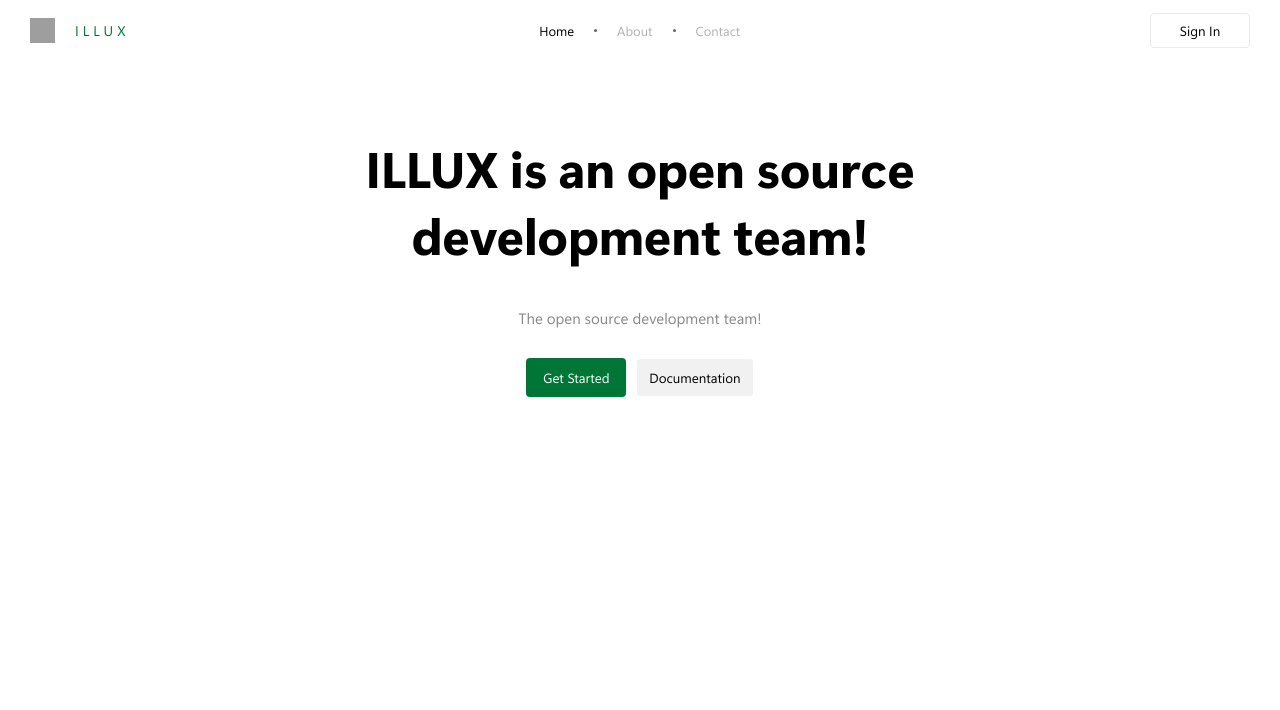
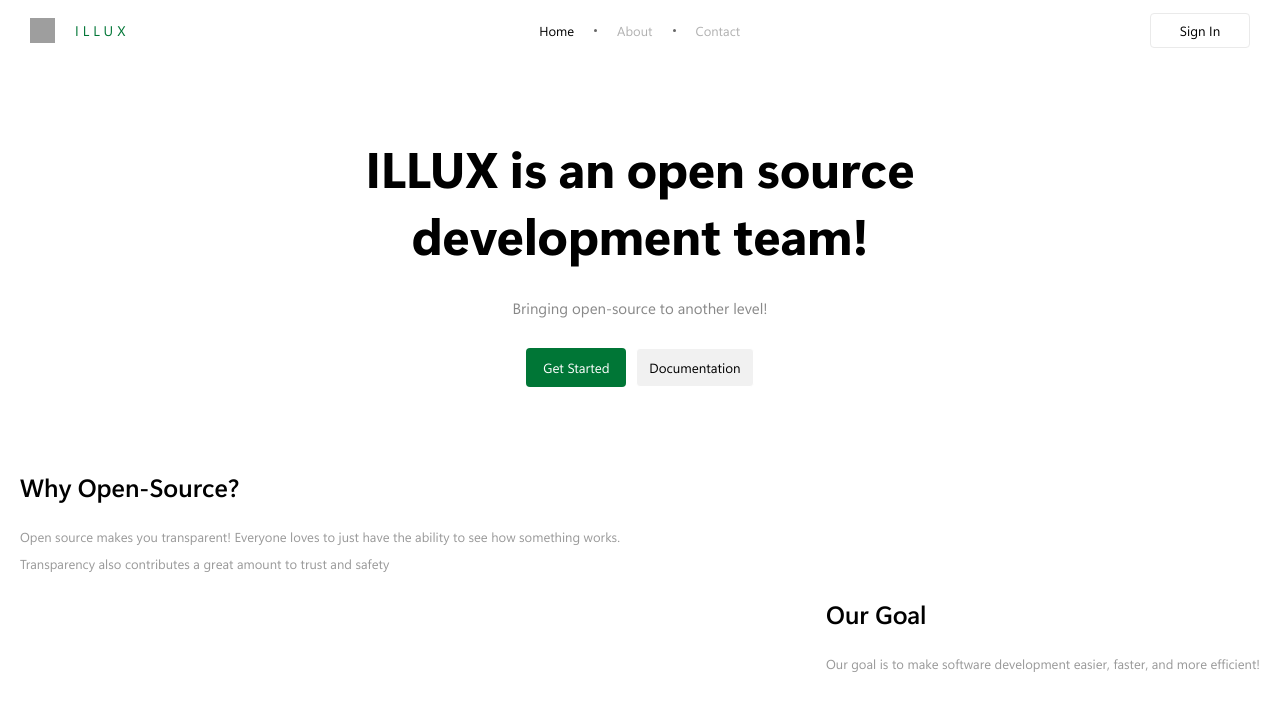
Before and after one commit to skylix-dev/HomePage, a Next.js app: page / in a window 1280 px wide. Shown: the top 710 px of the page. Built offline with nearby package versions, Linux system fonts and the light colour scheme; grey boxes are pictures that could not be loaded.

Commit message:
Added landing page component

```diff
--- a/components/footer/Footer.module.scss
+++ b/components/footer/Footer.module.scss
@@ -4,6 +4,7 @@
     justify-content: center;
     width: 100%;
     padding: 0 20px;
+    margin-top: 20px;
 }
 
 .inner {
--- /dev/null
+++ b/components/landing/Landing.module.scss
@@ -0,0 +1,37 @@
+.root {
+    display: flex;
+    align-items: center;
+    justify-content: center;
+    width: 100%;
+    padding: 10px 20px;
+}
+
+.inner {
+    width: 100%;
+    max-width: 1500px;
+    display: flex;
+    flex-direction: column;
+    gap: 20px;
+
+    & > div {
+        max-width: 600px;
+        display: flex;
+        flex-direction: column;
+
+        h1 {
+            max-width: 500px;
+            font-size: 25px;
+            margin: 0 0 20px 0;
+            font-weight: 600;
+        }
+
+        span {
+            margin: 5px 0;
+            color: #999;
+        }
+    }
+}
+
+.rightSideSection {
+    margin-left: auto;
+}
--- /dev/null
+++ b/components/landing/Landing.tsx
@@ -0,0 +1,22 @@
+import style from "./Landing.module.scss";
+import Props from './Props';
+
+export default function Landing(props: Props) {
+    return (
+        <div className={style.root}>
+            <div className={style.inner}>
+                {props.sections.map((section, index) => {
+                    return (
+                        <div key={"landing-section-" + section.title.split(" ").join("_")} className={index % 2 ? style.rightSideSection : ""}>
+                            <h1>{section.title}</h1>
+
+                            {section.body.map((line, index) => {
+                                return <span key={"landing-section-" + section.title.split(" ").join("_") + "-" + index}>{line}</span>;
+                            })}
+                        </div>
+                    );
+                })}
+            </div>
+        </div>
+    )
+}
--- /dev/null
+++ b/components/landing/Props.tsx
@@ -0,0 +1,16 @@
+export default interface Props {
+    /**
+     * Landing page sections
+     */
+    sections: {
+        /**
+         * Section title
+         */
+        title: string;
+
+        /**
+         * Section body content
+         */
+        body: string[]
+    }[];
+}
--- a/pages/index.tsx
+++ b/pages/index.tsx
@@ -1,3 +1,4 @@
+import Landing from "../components/landing/Landing";
 import style from "../styles/Index.module.scss";
 
 export default function Index() {
@@ -5,13 +6,29 @@ export default function Index() {
 		<div className={style.root}>
 			<div className={style.banner}>
 				<h1>ILLUX is an open source development team!</h1>
-				<span>The open source development team!</span>
+				<span>Bringing open-source to another level!</span>
 
 				<div className={style.bannerButtons}>
 					<button className={style.bannerButtonsPrimary}>Get Started</button>
 					<button>Documentation</button>
 				</div>
 			</div>
+
+			<Landing sections={[
+				{
+					title: "Why Open-Source?",
+					body: [
+						"Open source makes you transparent! Everyone loves to just have the ability to see how something works.",
+						"Transparency also contributes a great amount to trust and safety"
+					]
+				},
+				{
+					title: "Our Goal",
+					body: [
+						"Our goal is to make software development easier, faster, and more efficient!"
+					]
+				}
+			]} />
 		</div>
 	);
 }
--- a/styles/Index.module.scss
+++ b/styles/Index.module.scss
@@ -13,7 +13,7 @@
 
     h1 {
         font-size: 50px;
-        margin: 20px 50px;
+        margin: 10px 50px;
         text-align: center;
         max-width: 700px;
 
```
